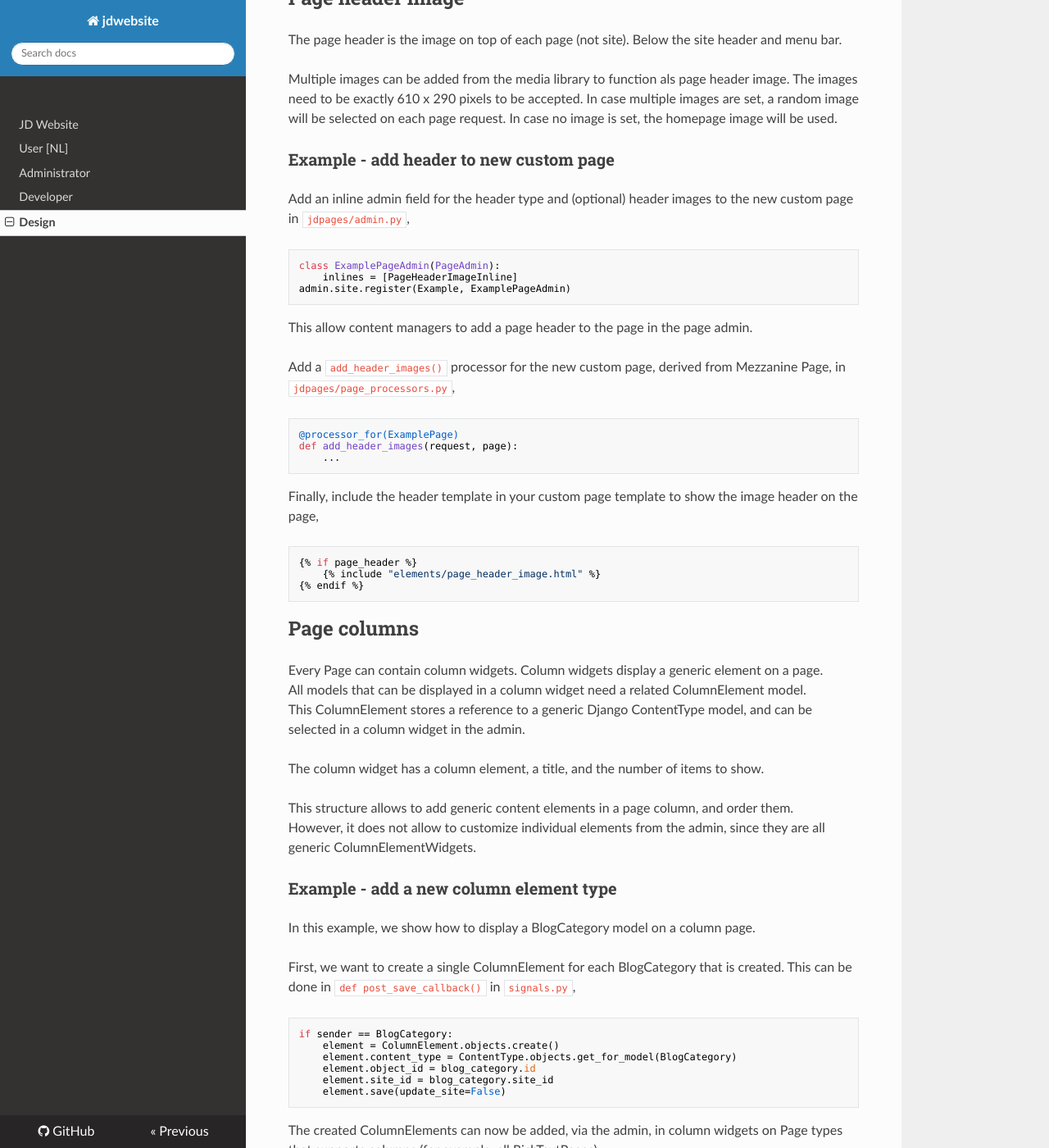
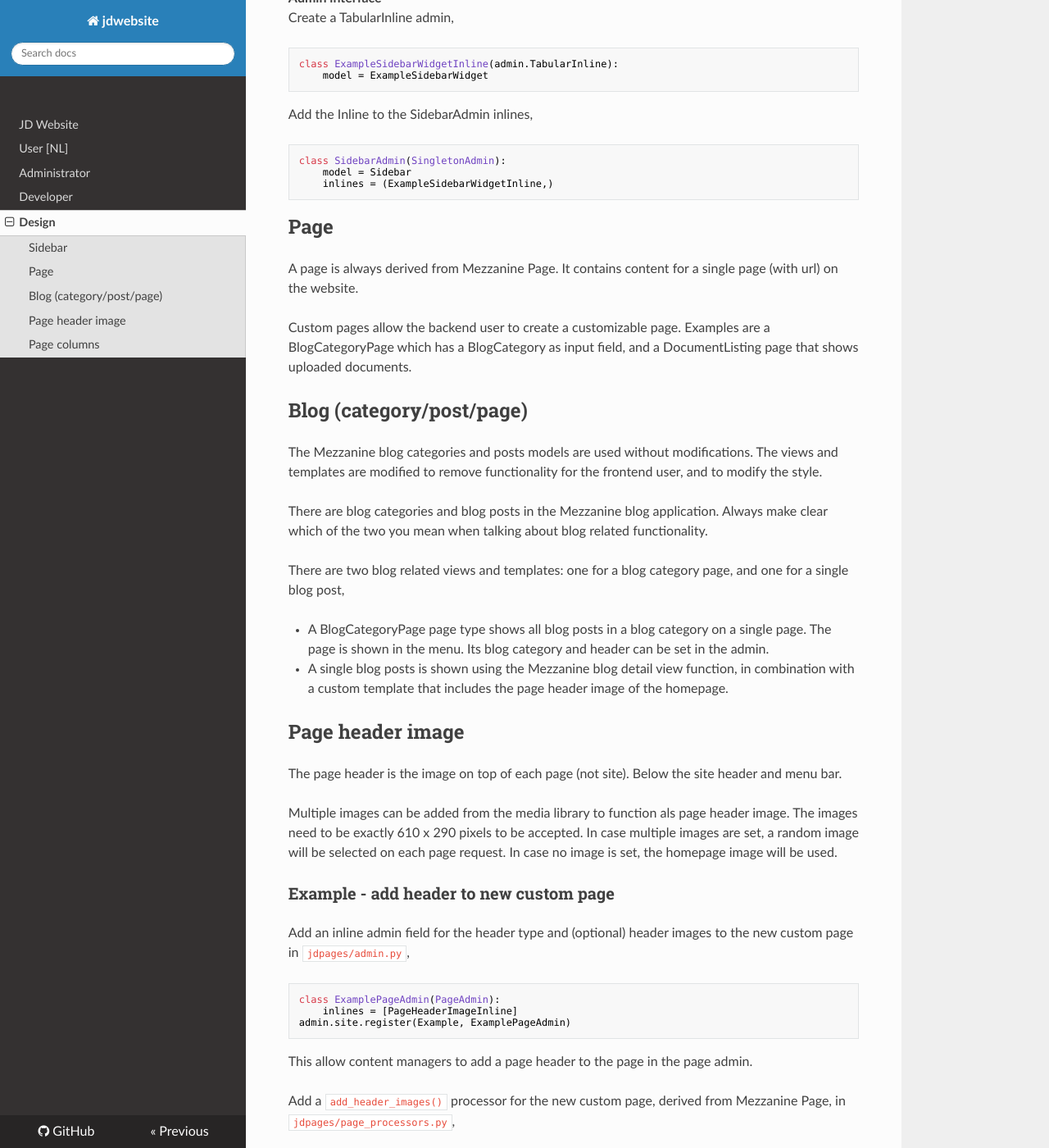
Before and after one commit to jonge-democraten/website, an MkDocs documentation site: the page built from docs/design.md, in a window 1280 px wide and 1400 px high, scrolled down 1944 px. Shown: the whole window at 82% size. Built offline with MkDocs 1.6.1, drawn with Linux system fonts in a browser that asks for light colours; nearby versions of some CDN libraries; old or Windows-style settings are respelled for this version of MkDocs; some of the changed text lies outside the part shown.

Commit message:
Improve design document with info about pages, Mezzanine and Django

````diff
--- a/docs/design.md
+++ b/docs/design.md
@@ -1,5 +1,13 @@
 <h1>Design</h1>
 The design of different jdwebsite components is explained in this document.
+
+<h3> Django and Mezzanine</h3>
+The project is build on [Mezzanine](http://mezzanine.jupo.org/) and [Django](https://www.djangoproject.com/).
+To understand the design, and to work with the code, it is essential to have a basic understanding of both Django and Mezzanine.
+
+# jdpages
+The jpdages module contains models and views for website elements such as header, sidebar and pages.
+These elements based on Mezzanine SiteRelated and Page objects.
 
 ## Sidebar
 A Sidebar model represents the information shown in a sidebar on the webpage.
@@ -79,6 +87,25 @@
     model = Sidebar
     inlines = (ExampleSidebarWidgetInline,)
 ```
+
+## Page
+A page is always derived from Mezzanine Page. It contains content for a single page (with url) on the website.
+
+Custom pages allow the backend user to create a customizable page.
+Examples are a BlogCategoryPage which has a BlogCategory as input field, and a DocumentListing page that shows uploaded documents.
+
+## Blog (category/post/page)
+
+The Mezzanine blog categories and posts models are used without modifications.
+The views and templates are modified to remove functionality for the frontend user, and to modify the style.
+
+There are blog categories and blog posts in the Mezzanine blog application.
+Always make clear which of the two you mean when talking about blog related functionality.
+
+There are two blog related views and templates: one for a blog category page, and one for a single blog post,
+
+* A BlogCategoryPage page type shows all blog posts in a blog category on a single page. The page is shown in the menu. Its blog category and header can be set in the admin.
+* A single blog posts is shown using the Mezzanine blog detail view function, in combination with a custom template that includes the page header image of the homepage.
 
 ## Page header image
 The page header is the image on top of each page (not site). Below the site header and menu bar.
````
Also changed, not shown: other parts of docs/design.md (+0 -13 lines).
